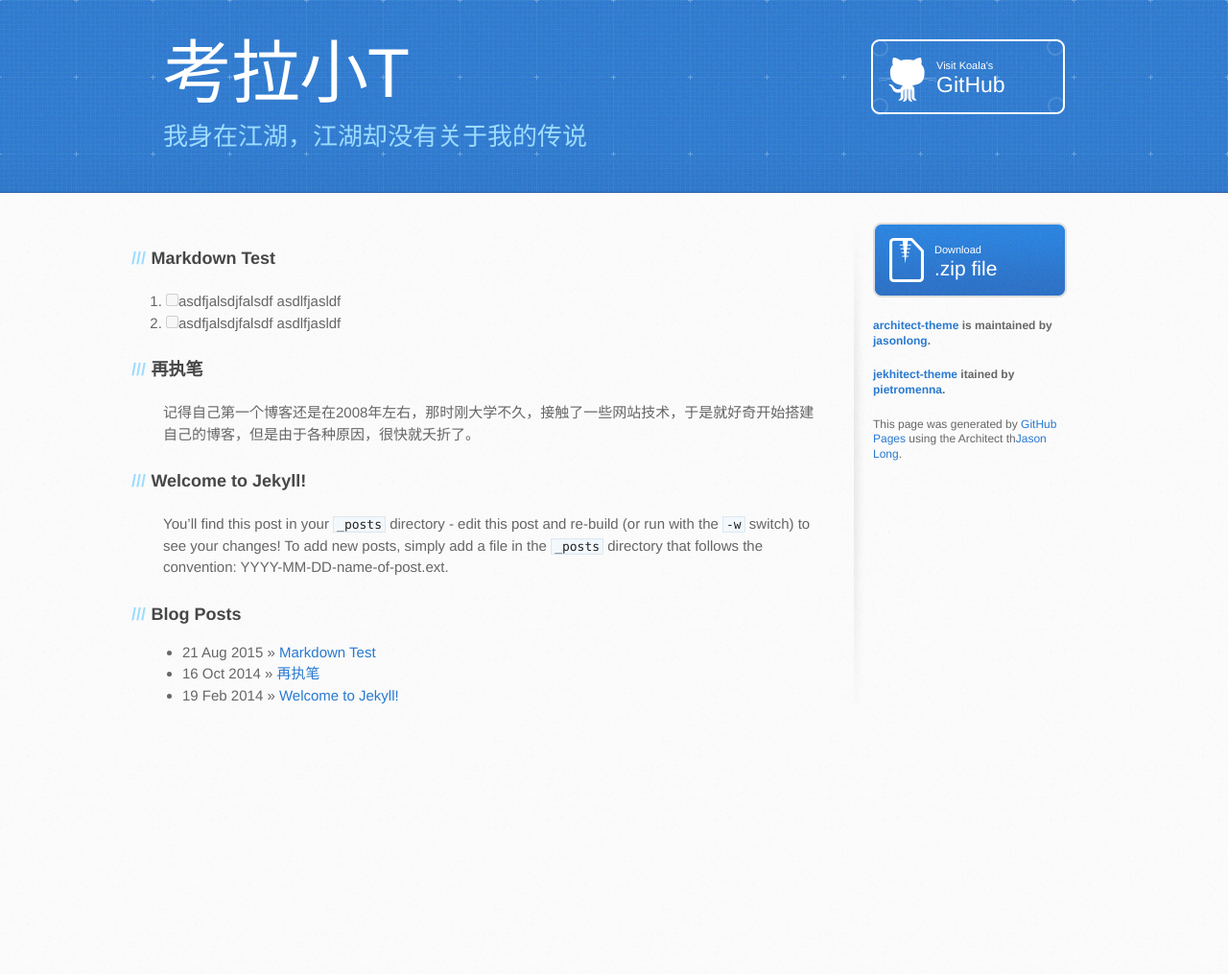
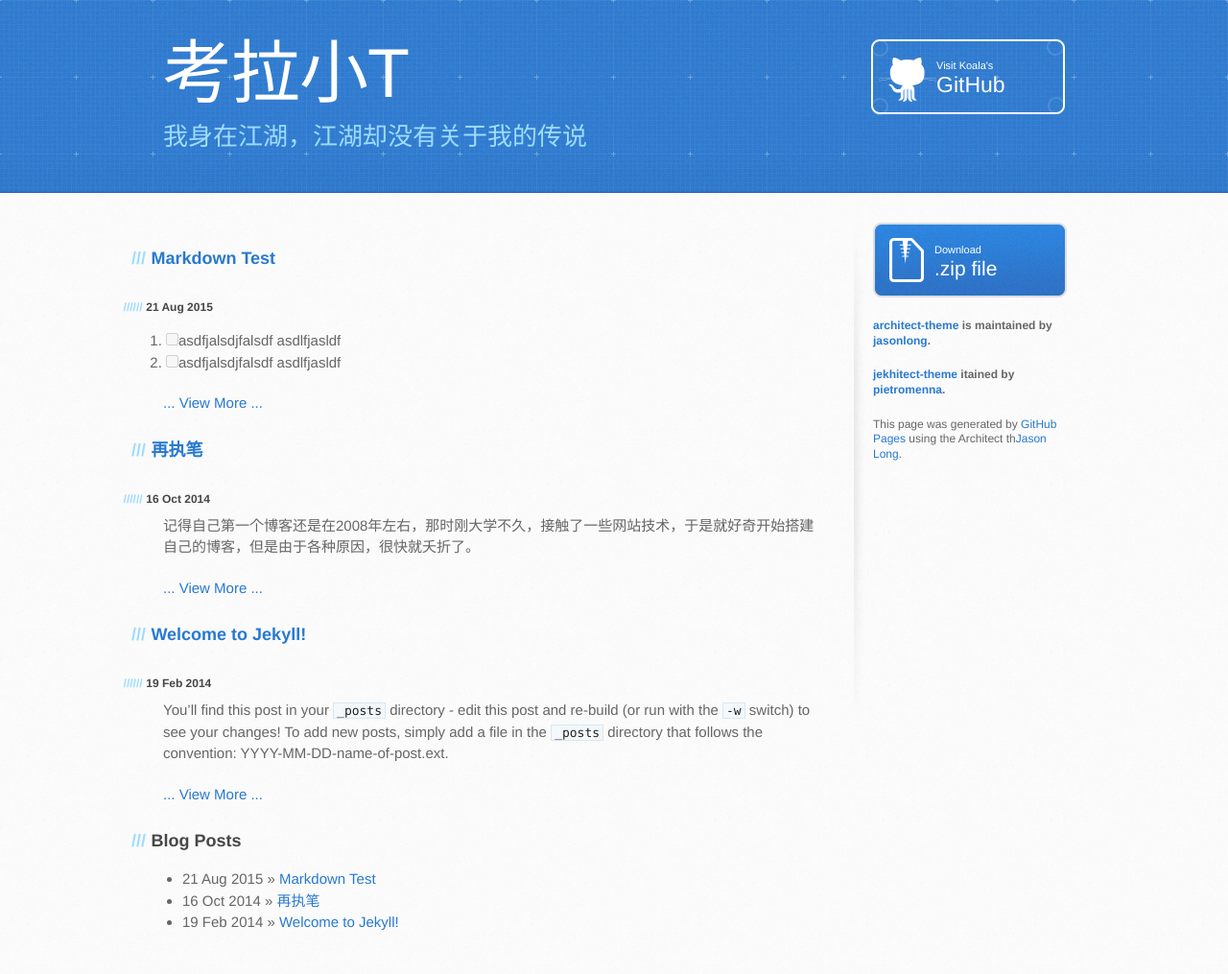
Before and after one commit to koalaxiaot/koalaxiaot.github.com, a Jekyll site: the page built from index.html, in a window 1280 px wide. Shown: the whole page at 96% size. Built offline with Jekyll 4.4.1, drawn with Linux system fonts in a browser that asks for light colours; before the commit the page ends 900 px from its top, so only the background shows below that.

Commit message:
test index

```diff
--- a/index.html
+++ b/index.html
@@ -5,8 +5,11 @@
 
 <div id="home">
   {% for post in site.posts %}
-    <h3>{{ post.title }}</h3>
-    <p>{{ post.excerpt }}</p>
+    <h3><a href="{{ post.url }}">{{ post.title }}</a></h3>
+    <h6>{{ post.date | date_to_string }}</h6>
+
+    <div>{{ post.excerpt }}</div>
+    <a href="post.url">... View More ...</a>
   {% endfor %}
   <h3>Blog Posts</h3>
   <ul class="posts">
@@ -15,11 +18,3 @@
     {% endfor %}
   </ul>
 </div>
-
-<div>
-<script>
- {% for post in site.posts %}
-   console.log(JSON.parse({{ post }}));
- {% endfor %}
-</script>
-</div>
```
Also changed, not shown: _posts/2014-10-16-i-am-back.md (+1 -0 lines).
